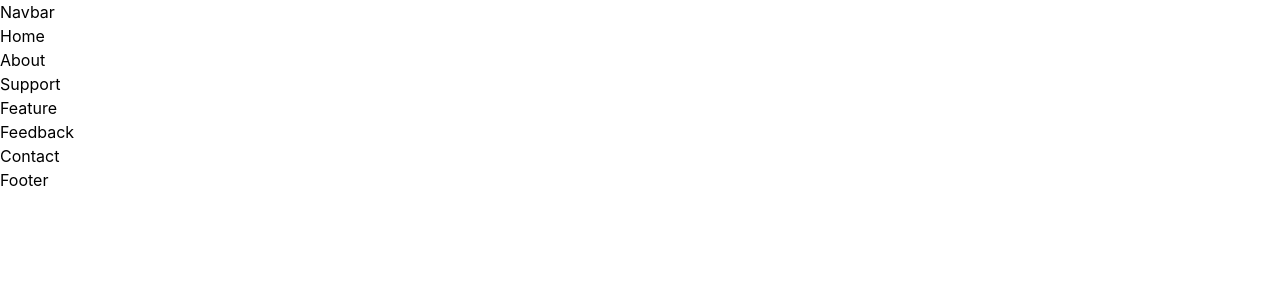
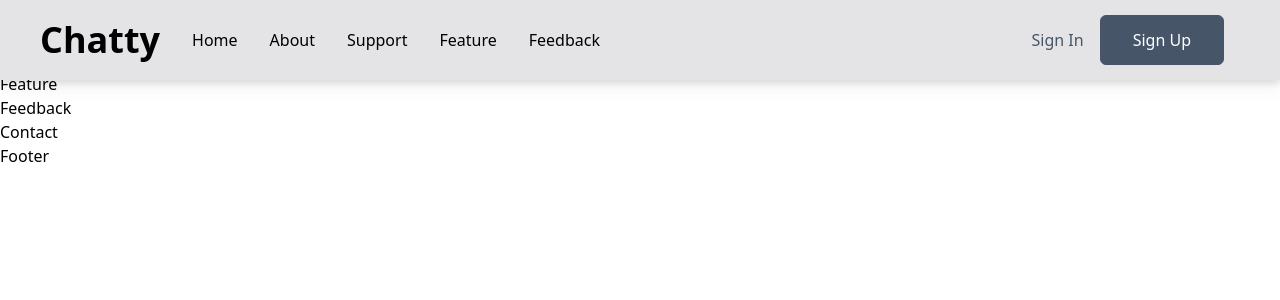
Before and after one commit to Yuhyeon0516/react-tailwind-app, a React (Create React App) app: page / in a window 1280 px wide. Shown: the top 300 px of the page. Built offline with nearby package versions, Linux system fonts and the light colour scheme.

Commit message:
NavBar Component 작성

```diff
--- a/src/App.js
+++ b/src/App.js
@@ -1,4 +1,3 @@
-import logo from "./logo.svg";
 import "./App.css";
 import Navbar from "./components/Navbar";
 import Home from "./components/Home";
--- a/src/components/Navbar.js
+++ b/src/components/Navbar.js
@@ -1,7 +1,42 @@
-import React from "react";
+import React, { useState } from "react";
+import { FaTimes, FaAlignJustify } from "react-icons/fa";
 
 const Navbar = () => {
-  return <div>Navbar</div>;
+  const [nav, setNav] = useState(false);
+  return (
+    <nav className="w-screen h-[80px] z-10 bg-zinc-200 fixed drop-shadow-lg ">
+      <div className="flex items-center justify-between w-full h-full px-10">
+        <div className="flex items-center">
+          <h1 className="mr-4 text-3xl font-bold sm:text-4xl">Chatty</h1>
+          <ul className="hidden md:flex">
+            <li>Home</li>
+            <li>About</li>
+            <li>Support</li>
+            <li>Feature</li>
+            <li>Feedback</li>
+          </ul>
+        </div>
+        <div className="hidden pr-4 md:flex">
+          <button className="mr-4 bg-transparent border-none text-slate-600">Sign In</button>
+          <button className="px-8 py-3">Sign Up</button>
+        </div>
+        <div onClick={() => setNav(!nav)} className="mr-4 md:hidden">
+          {nav ? <FaTimes /> : <FaAlignJustify />}
+        </div>
+      </div>
+      <ul className={nav ? "absolute bg-zinc-200 w-full px-8" : "hidden"}>
+        <li className="w-full border-b-2 border-zinc-300">Home</li>
+        <li className="w-full border-b-2 border-zinc-300">About</li>
+        <li className="w-full border-b-2 border-zinc-300">Support</li>
+        <li className="w-full border-b-2 border-zinc-300">Feature</li>
+        <li className="w-full border-b-2 border-zinc-300">Feedback</li>
+        <div className="flex flex-col my-4">
+          <button className="px-8 py-3 mb-4 text-slate-600 bg-transparent">Sign In</button>
+          <button className="px-8 py-3">Sign Up</button>
+        </div>
+      </ul>
+    </nav>
+  );
 };
 
 export default Navbar;
--- a/src/index.css
+++ b/src/index.css
@@ -2,13 +2,12 @@
 @tailwind components;
 @tailwind utilities;
 
-body {
-  margin: 0;
-  font-family: -apple-system, BlinkMacSystemFont, "Segoe UI", "Roboto", "Oxygen", "Ubuntu", "Cantarell", "Fira Sans", "Droid Sans", "Helvetica Neue", sans-serif;
-  -webkit-font-smoothing: antialiased;
-  -moz-osx-font-smoothing: grayscale;
+@layer base {
+  li {
+    @apply p-4;
+  }
+
+  button {
+    @apply text-white border bg-slate-600 border-slate-600 hover:bg-transparent hover:text-slate-600 rounded-md;
+  }
 }
-
-code {
-  font-family: source-code-pro, Menlo, Monaco, Consolas, "Courier New", monospace;
-}
```
